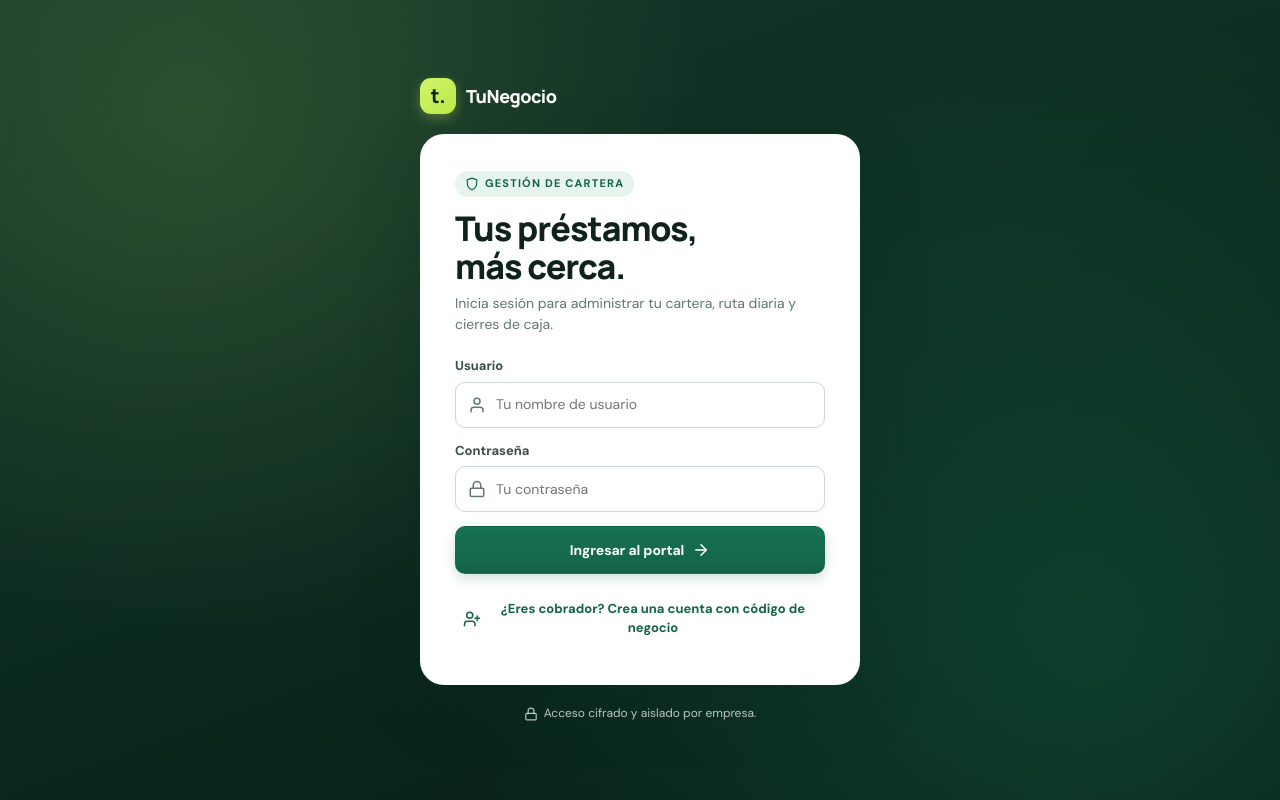
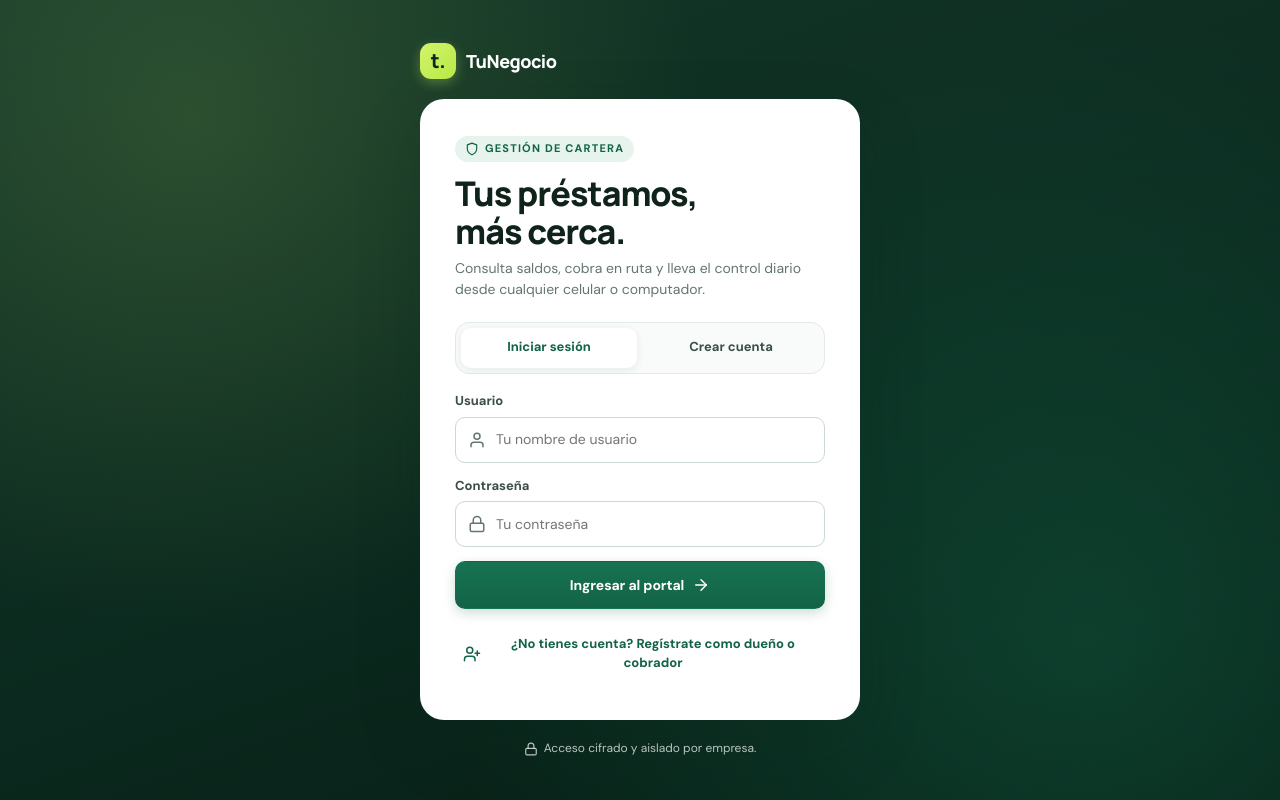
Before and after one commit to Adolmare/tunegociodigital, a Django app: page /loans/ in a window 1280 px wide. Run offline with Django 5.2, Linux system fonts and the light colour scheme; parts of the project's set-up code (start-up, migrations or seed data) failed here and were passed over.

Commit message:
feat(loans): add registration tabs, owner business onboarding, topbar logout, and cache busting

```diff
--- a/config/settings/dev.py
+++ b/config/settings/dev.py
@@ -1 +1,5 @@
 from .base import *
+
+WHITENOISE_AUTOREFRESH = True
+WHITENOISE_USE_FINDERS = True
+WHITENOISE_MAX_AGE = 0
--- a/loans/frontend.py
+++ b/loans/frontend.py
@@ -1,8 +1,11 @@
+from django.utils.decorators import method_decorator
+from django.views.decorators.cache import never_cache
 from django.views.generic import TemplateView
 
 from customers.neighborhoods import NEIGHBORHOODS
 
 
+@method_decorator(never_cache, name="dispatch")
 class LoanPortalView(TemplateView):
     template_name = "loans/portal.html"
 
--- a/loans/static/loans/portal.css
+++ b/loans/static/loans/portal.css
@@ -192,6 +192,47 @@ textarea:focus-visible {
 .auth-badge .icon {
   width: 14px;
   height: 14px;
+}
+
+.auth-mode-tabs {
+  display: grid;
+  grid-template-columns: 1fr 1fr;
+  gap: 6px;
+  margin-bottom: 18px;
+  padding: 5px;
+  border: 1.5px solid var(--line);
+  border-radius: var(--radius-md);
+  background: var(--surface-subtle);
+}
+
+.auth-tab {
+  display: inline-flex;
+  min-height: 40px;
+  align-items: center;
+  justify-content: center;
+  gap: 6px;
+  padding: 6px 12px;
+  border: 0;
+  border-radius: calc(var(--radius-md) - 4px);
+  background: transparent;
+  color: var(--ink-secondary);
+  font-size: 13px;
+  font-weight: 800;
+  transition: background 0.16s, color 0.16s, box-shadow 0.16s;
+}
+
+.auth-tab:hover {
+  color: var(--green);
+}
+
+.auth-tab.is-active {
+  background: var(--surface);
+  color: var(--green);
+  box-shadow: 0 2px 8px rgba(13, 35, 25, 0.08);
+}
+
+.register-role-switch {
+  grid-template-columns: 1fr 1fr;
 }
 
 .auth-card h1 {
@@ -621,6 +662,32 @@ textarea:focus-visible {
   width: 34px;
   height: 34px;
   font-size: 12px;
+}
+
+.topbar-logout-btn {
+  display: inline-flex;
+  min-height: 34px;
+  align-items: center;
+  gap: 6px;
+  padding: 0 11px;
+  border: 1.5px solid var(--line-strong);
+  border-radius: 99px;
+  background: var(--surface);
+  color: var(--ink-secondary);
+  font-size: 12px;
+  font-weight: 800;
+  transition: border-color 0.16s, background 0.16s, color 0.16s;
+}
+
+.topbar-logout-btn:hover {
+  border-color: #fecdd3;
+  background: var(--red-soft);
+  color: var(--red);
+}
+
+.topbar-logout-btn .icon {
+  width: 15px;
+  height: 15px;
 }
 
 .content {
--- a/loans/static/loans/portal.js
+++ b/loans/static/loans/portal.js
@@ -1032,20 +1032,101 @@
   const loginForm = document.getElementById("login-form");
   const registerForm = document.getElementById("register-form");
   const registerToggle = document.getElementById("show-register");
+  const authTabLogin = document.getElementById("auth-tab-login");
+  const authTabRegister = document.getElementById("auth-tab-register");
+
+  function syncRegisterRoleFields() {
+    const roleInput = document.getElementById("register-role");
+    const role = (roleInput && roleInput.value) || "collector";
+    const isOwnerRole = role === "owner";
+    const joinField = document.getElementById("register-join-code-field");
+    const joinInput = document.getElementById("register-join-code");
+    const bizField = document.getElementById("register-business-name-field");
+    const bizInput = document.getElementById("register-business-name");
+    const submitLabel = document.getElementById("register-submit-label");
+    document.querySelectorAll("[data-register-role]").forEach((btn) => {
+      btn.classList.toggle("is-active", btn.dataset.registerRole === role);
+    });
+    if (joinField) joinField.hidden = isOwnerRole;
+    if (joinInput) joinInput.required = !registerForm.hidden && !isOwnerRole;
+    if (bizField) bizField.hidden = !isOwnerRole;
+    if (bizInput) bizInput.required = !registerForm.hidden && isOwnerRole;
+    if (submitLabel) {
+      submitLabel.textContent = isOwnerRole
+        ? "Crear cuenta y mi negocio"
+        : "Crear cuenta y enviar solicitud";
+    }
+    if (!registerForm.hidden) {
+      document.getElementById("login-title").innerHTML = isOwnerRole
+        ? "Crea tu cuenta<br>y tu negocio."
+        : "Crea tu cuenta<br>de cobrador.";
+    }
+  }
 
   function toggleRegistration(show) {
+    clearMessages();
     loginForm.hidden = show;
     loginForm.querySelectorAll("input, button").forEach((field) => { field.disabled = show; });
     registerForm.hidden = !show;
     registerForm.querySelectorAll("input, button").forEach((field) => { field.disabled = !show; });
-    registerToggle.hidden = show;
-    document.getElementById("login-title").innerHTML = show
-      ? "Crea tu cuenta<br>de cobrador."
-      : "Tus préstamos,<br>más cerca.";
-  }
-
-  registerToggle.addEventListener("click", () => toggleRegistration(true));
+    if (registerToggle) registerToggle.hidden = show;
+    if (authTabLogin) {
+      authTabLogin.classList.toggle("is-active", !show);
+      authTabLogin.setAttribute("aria-selected", String(!show));
+    }
+    if (authTabRegister) {
+      authTabRegister.classList.toggle("is-active", show);
+      authTabRegister.setAttribute("aria-selected", String(show));
+    }
+    const authSubtitle = document.getElementById("auth-subtitle");
+    if (!show) {
+      document.getElementById("login-title").innerHTML = "Tus préstamos,<br>más cerca.";
+      if (authSubtitle) {
+        authSubtitle.textContent = "Consulta saldos, cobra en ruta y lleva el control diario desde cualquier celular o computador.";
+      }
+    } else if (authSubtitle) {
+      authSubtitle.textContent = "Regístrate como cobrador con el código de tu jefe o crea tu propio negocio de préstamos.";
+    }
+    syncRegisterRoleFields();
+  }
+
+  if (registerToggle) registerToggle.addEventListener("click", () => toggleRegistration(true));
+  if (authTabLogin) authTabLogin.addEventListener("click", () => toggleRegistration(false));
+  if (authTabRegister) authTabRegister.addEventListener("click", () => toggleRegistration(true));
   document.getElementById("cancel-register").addEventListener("click", () => toggleRegistration(false));
+  document.querySelectorAll("[data-register-role]").forEach((btn) => {
+    btn.addEventListener("click", () => {
+      const roleInput = document.getElementById("register-role");
+      if (roleInput) roleInput.value = btn.dataset.registerRole;
+      syncRegisterRoleFields();
+    });
+  });
+
+  function buildBusinessSlug(name) {
+    const base = String(name || "negocio")
+      .normalize("NFD")
+      .replace(/[\u0300-\u036f]/g, "")
+      .toLowerCase()
+      .replace(/[^a-z0-9]+/g, "-")
+      .replace(/^-+|-+$/g, "")
+      .slice(0, 38) || "negocio";
+    const suffix = Math.random().toString(36).slice(2, 7);
+    return `${base}-${suffix}`;
+  }
+
+  async function createLendingBusiness(businessName) {
+    const response = await rawRequest("/tenants/", {
+      method: "POST",
+      body: JSON.stringify({
+        name: businessName,
+        slug: buildBusinessSlug(businessName),
+        business_type: "prestamista",
+      }),
+    });
+    const data = await response.json().catch(() => null);
+    if (!response.ok) throw new Error(errorMessage(data, "No se pudo crear el negocio."));
+    return data;
+  }
 
   registerForm.addEventListener("submit", async (event) => {
     event.preventDefault();
@@ -1054,7 +1135,9 @@
     const form = new FormData(registerForm);
     const username = String(form.get("username") || "").trim();
     const password = String(form.get("password") || "");
+    const registerRole = String(form.get("register_role") || "collector");
     const joinCode = String(form.get("join_code") || "").trim().toUpperCase();
+    const businessName = String(form.get("business_name") || "").trim();
     setBusy(button, true, "Creando cuenta…");
     try {
       const registration = await rawRequest("/auth/register/", {
@@ -1081,6 +1164,22 @@
       sessionStorage.setItem("loan_access", state.access);
       sessionStorage.setItem("loan_refresh", state.refresh);
       sessionStorage.setItem("loan_username", username);
+
+      if (registerRole === "owner") {
+        await createLendingBusiness(businessName || `Cartera de ${username}`);
+        registerForm.reset();
+        loginForm.reset();
+        toggleRegistration(false);
+        const memberships = getRows(await api("/auth/me/tenants/"));
+        if (memberships.length) {
+          await openWorkspace(memberships[0]);
+          showToast("¡Cuenta y negocio creados! Ya puedes operar.");
+          return;
+        }
+        await loadTenants();
+        return;
+      }
+
       const joinResponse = await rawRequest("/tenant-join-requests/", {
         method: "POST",
         body: JSON.stringify({ join_code: joinCode }),
@@ -1134,6 +1233,33 @@
       setBusy(button, false);
     }
   });
+
+  const tenantCreateForm = document.getElementById("tenant-create-form");
+  if (tenantCreateForm) {
+    tenantCreateForm.addEventListener("submit", async (event) => {
+      event.preventDefault();
+      clearMessages();
+      const form = new FormData(tenantCreateForm);
+      const businessName = String(form.get("name") || "").trim();
+      const button = tenantCreateForm.querySelector('button[type="submit"]');
+      setBusy(button, true, "Creando negocio…");
+      try {
+        await createLendingBusiness(businessName);
+        tenantCreateForm.reset();
+        const memberships = getRows(await api("/auth/me/tenants/"));
+        if (memberships.length) {
+          await openWorkspace(memberships[memberships.length - 1]);
+          showToast("Negocio creado correctamente.");
+          return;
+        }
+        await loadTenants();
+      } catch (error) {
+        showError(error.message);
+      } finally {
+        setBusy(button, false);
+      }
+    });
+  }
 
   document.getElementById("cash-summary-filters").addEventListener("submit", (event) => {
     event.preventDefault();
@@ -1431,7 +1557,9 @@
     }
   });
   document.getElementById("logout-button").addEventListener("click", () => logout());
-  document.getElementById("topbar-avatar").addEventListener("click", () => logout());
+  const topbarLogoutBtn = document.getElementById("topbar-logout-button");
+  if (topbarLogoutBtn) topbarLogoutBtn.addEventListener("click", () => logout());
+  document.getElementById("topbar-avatar").addEventListener("click", () => loadTenants());
   document.getElementById("mobile-logout").addEventListener("click", () => logout());
   document.getElementById("tenant-logout").addEventListener("click", () => logout());
 
--- a/loans/templates/loans/portal.html
+++ b/loans/templates/loans/portal.html
@@ -9,8 +9,8 @@
   <link rel="preconnect" href="https://fonts.googleapis.com">
   <link rel="preconnect" href="https://fonts.gstatic.com" crossorigin>
   <link href="https://fonts.googleapis.com/css2?family=DM+Sans:ital,opsz,wght@0,9..40,400..700;1,9..40,400..700&family=Manrope:wght@600;700;800&display=swap" rel="stylesheet">
-  <link rel="stylesheet" href="{% static 'loans/portal.css' %}">
-  <script src="{% static 'loans/portal.js' %}" defer></script>
+  <link rel="stylesheet" href="{% static 'loans/portal.css' %}?v=20261109-4">
+  <script src="{% static 'loans/portal.js' %}?v=20261109-4" defer></script>
 </head>
 <body>
   <main class="app-shell" id="loan-app" data-api-base="/api/v1">
@@ -27,7 +27,13 @@
             <p class="eyebrow">GESTIÓN DE CARTERA</p>
           </div>
           <h1 id="login-title">Tus préstamos,<br>más cerca.</h1>
-          <p class="muted">Inicia sesión para administrar tu cartera, ruta diaria y cierres de caja.</p>
+          <p class="muted" id="auth-subtitle">Inicia sesión o crea tu cuenta para administrar tu cartera, ruta diaria y cierres de caja.</p>
+
+          <div class="auth-mode-tabs" role="tablist" aria-label="Modo de acceso">
+            <button class="auth-tab is-active" id="auth-tab-login" type="button" role="tab" aria-selected="true">Iniciar sesión</button>
+            <button class="auth-tab" id="auth-tab-register" type="button" role="tab" aria-selected="false">Crear cuenta</button>
+          </div>
+
           <div class="notice notice-error" id="auth-error" role="alert" hidden></div>
 
           <form id="login-form" class="stack">
@@ -53,12 +59,20 @@
 
           <button class="text-button" id="show-register" type="button">
             <svg class="icon" viewBox="0 0 24 24" aria-hidden="true"><path d="M16 21v-2a4 4 0 0 0-4-4H6a4 4 0 0 0-4 4v2"/><circle cx="9" cy="7" r="4"/><path d="M19 8v6"/><path d="M22 11h-6"/></svg>
-            <span>¿Eres cobrador? Crea una cuenta con código de negocio</span>
+            <span>¿No tienes cuenta? Regístrate como dueño o cobrador</span>
           </button>
 
           <div class="notice" id="auth-status" role="status" aria-live="polite" hidden></div>
 
           <form id="register-form" class="stack" hidden>
+            <div class="field">
+              <label>¿Cómo deseas registrarte?</label>
+              <div class="period-segmented register-role-switch" role="group" aria-label="Tipo de registro">
+                <button class="period-pill is-active" type="button" data-register-role="collector">Soy Cobrador</button>
+                <button class="period-pill" type="button" data-register-role="owner">Soy Dueño (Nuevo negocio)</button>
+              </div>
+              <input id="register-role-input" name="register_role" type="hidden" value="collector">
+            </div>
             <div class="field">
               <label for="register-full-name">Nombre completo</label>
               <input id="register-full-name" name="full_name" type="text" maxlength="150" autocomplete="name" placeholder="Ej. Flavio Regino" required>
@@ -75,12 +89,16 @@
               <label for="register-password">Contraseña</label>
               <input id="register-password" name="password" type="password" autocomplete="new-password" minlength="8" placeholder="Mínimo 8 caracteres" required>
             </div>
-            <div class="field">
-              <label for="register-join-code">Código del negocio</label>
-              <input id="register-join-code" name="join_code" type="text" maxlength="10" autocomplete="off" placeholder="Código entregado por el dueño" required>
+            <div class="field" id="register-join-code-field">
+              <label for="register-join-code">Código del negocio (entregado por el dueño)</label>
+              <input id="register-join-code" name="join_code" type="text" maxlength="10" autocomplete="off" placeholder="Ej. A1B2C3D4E5" required>
             </div>
-            <button class="button button-primary button-wide" type="submit">
-              <span>Crear cuenta y solicitar acceso</span>
+            <div class="field" id="register-business-name-field" hidden>
+              <label for="register-business-name">Nombre de tu negocio de préstamos</label>
+              <input id="register-business-name" name="business_name" type="text" maxlength="150" autocomplete="organization" placeholder="Ej. Inversiones Regino">
+            </div>
+            <button class="button button-primary button-wide" id="register-submit-button" type="submit">
+              <span id="register-submit-label">Crear cuenta y solicitar acceso</span>
               <svg class="icon" viewBox="0 0 24 24" aria-hidden="true"><path d="M5 12h14"/><path d="m12 5 7 7-7 7"/></svg>
             </button>
             <button class="text-button" id="cancel-register" type="button">Volver a iniciar sesión</button>
@@ -106,19 +124,30 @@
             <p class="eyebrow">TU ESPACIO DE TRABAJO</p>
           </div>
           <h1 id="tenant-title">Elige tu negocio</h1>
-          <p class="muted">Selecciona la empresa cuya cartera quieres consultar hoy.</p>
+          <p class="muted">Selecciona tu empresa activa, únete con código o crea un nuevo negocio.</p>
           <div class="notice notice-error" id="tenant-error" role="alert" hidden></div>
           <div id="tenant-options" class="tenant-options"></div>
           <div class="notice" id="tenant-status" role="status" aria-live="polite" hidden></div>
           <div class="form-divider"></div>
+          <form id="tenant-create-form" class="stack">
+            <div class="field">
+              <label for="tenant-create-name">¿Eres dueño? Crea un nuevo negocio de préstamos</label>
+              <input id="tenant-create-name" name="name" type="text" maxlength="150" placeholder="Nombre del negocio (ej. Inversiones del Norte)" required>
+            </div>
+            <button class="button button-primary button-wide" type="submit">Crear mi negocio y entrar</button>
+          </form>
+          <div class="form-divider"></div>
           <form id="tenant-join-form" class="stack">
             <div class="field">
-              <label for="tenant-join-code">¿Tienes un código de invitación?</label>
+              <label for="tenant-join-code">¿Eres cobrador y tienes un código de invitación?</label>
               <input id="tenant-join-code" name="join_code" type="text" maxlength="10" autocomplete="off" placeholder="Escribe el código del negocio" required>
             </div>
             <button class="button button-outline button-wide" type="submit">Solicitar acceso como cobrador</button>
           </form>
-          <button class="text-button" id="tenant-logout" type="button">Cerrar sesión</button>
+          <button class="button button-quiet button-wide" id="tenant-logout" type="button">
+            <svg class="icon" viewBox="0 0 24 24" aria-hidden="true"><path d="M9 21H5a2 2 0 0 1-2-2V5a2 2 0 0 1 2-2h4"/><polyline points="16 17 21 12 16 7"/><line x1="21" y1="12" x2="9" y2="12"/></svg>
+            <span>Cerrar sesión</span>
+          </button>
         </div>
       </div>
     </section>
@@ -168,8 +197,9 @@
             <strong id="sidebar-user-name">Tu cuenta</strong>
             <span id="sidebar-tenant-name">Tu negocio</span>
           </div>
-          <button class="icon-button" id="logout-button" type="button" aria-label="Cerrar sesión" title="Cerrar sesión">
+          <button class="button button-quiet button-xs" id="logout-button" type="button" aria-label="Cerrar sesión" title="Cerrar sesión">
             <svg class="icon" viewBox="0 0 24 24" aria-hidden="true"><path d="M9 21H5a2 2 0 0 1-2-2V5a2 2 0 0 1 2-2h4"/><polyline points="16 17 21 12 16 7"/><line x1="21" y1="12" x2="9" y2="12"/></svg>
+            <span>Salir</span>
           </button>
         </div>
       </aside>
@@ -185,7 +215,11 @@
             <span class="online-dot" aria-hidden="true"></span>
             <span id="topbar-tenant-name">Tu negocio</span>
           </div>
-          <button class="avatar avatar-small" id="topbar-avatar" type="button" aria-label="Cerrar sesión" title="Cerrar sesión">T</button>
+          <button class="avatar avatar-small" id="topbar-avatar" type="button" aria-label="Cambiar de negocio" title="Cambiar de negocio">T</button>
+          <button class="button button-quiet button-xs topbar-logout-btn" id="topbar-logout-button" type="button" aria-label="Cerrar sesión" title="Cerrar sesión">
+            <svg class="icon" viewBox="0 0 24 24" aria-hidden="true"><path d="M9 21H5a2 2 0 0 1-2-2V5a2 2 0 0 1 2-2h4"/><polyline points="16 17 21 12 16 7"/><line x1="21" y1="12" x2="9" y2="12"/></svg>
+            <span>Salir</span>
+          </button>
         </header>
 
         <div class="content">
```
Also changed, not shown: tenants/views.py (+15 -1 lines).
